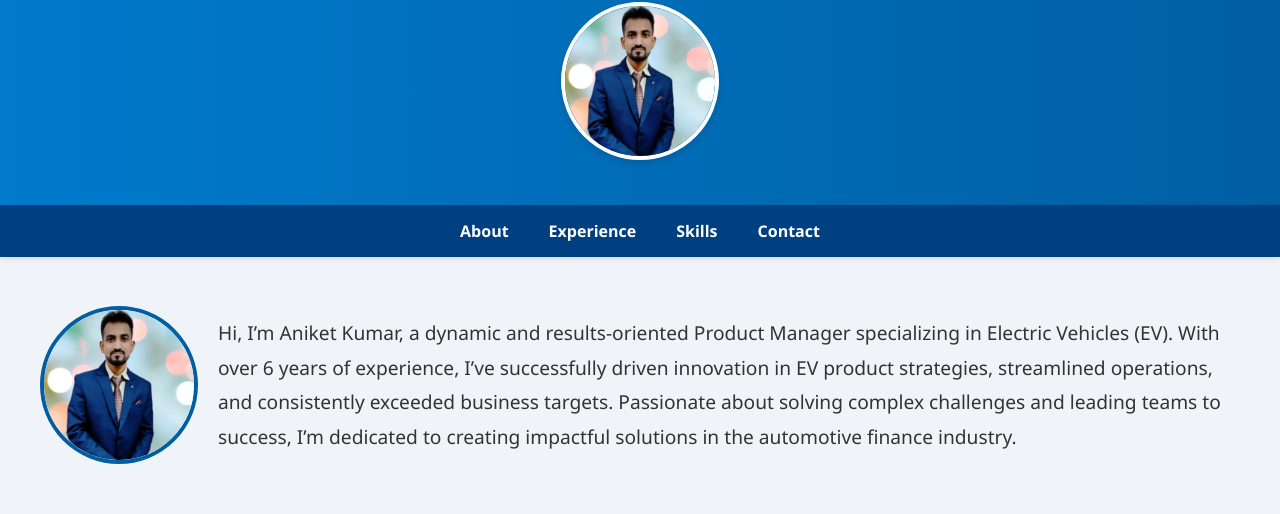
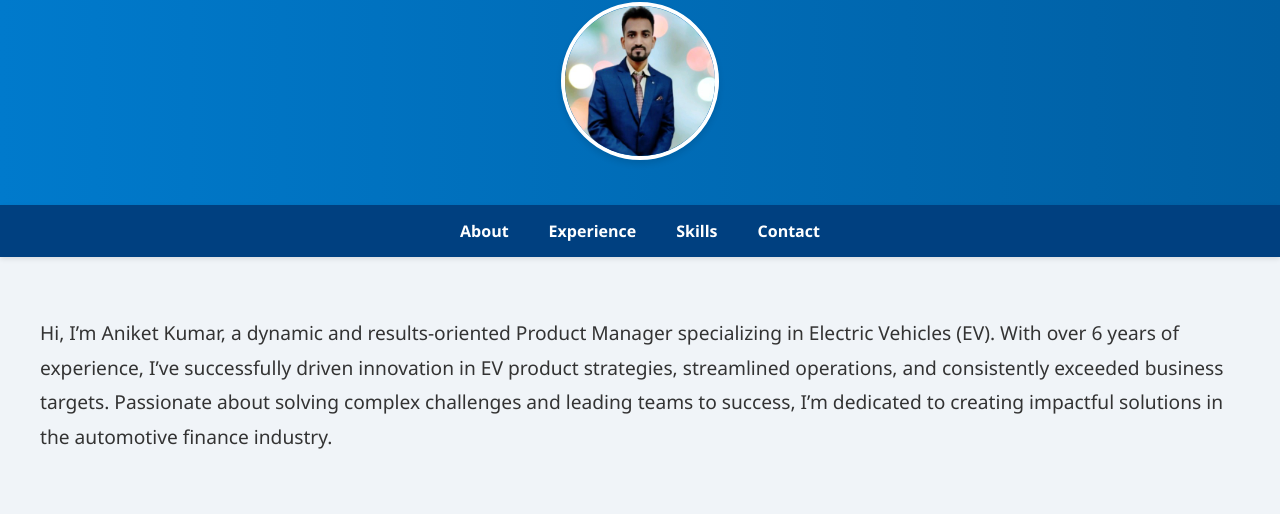
Before and after one commit to Anky342/AI-POWERED-RESUME-OPTIMIZATION-, a plain HTML site: page index.html in a window 1280 px wide. Shown: the part 166-680 px from the top of the page. Drawn offline with Linux system fonts and the light colour scheme.

Commit message:
Update index.html

```diff
--- a/index.html
+++ b/index.html
@@ -223,7 +223,6 @@
     </nav>
     <div class="container">
         <section id="about" class="section about">
-            <img src="1662052367851.jpeg" alt="Aniket Kumar">
             <p>
                 Hi, I’m Aniket Kumar, a dynamic and results-oriented Product Manager specializing in Electric Vehicles (EV). With over 6 years of experience, I’ve successfully driven innovation in EV product strategies, streamlined operations, and consistently exceeded business targets. Passionate about solving complex challenges and leading teams to success, I’m dedicated to creating impactful solutions in the automotive finance industry.
             </p>
```
